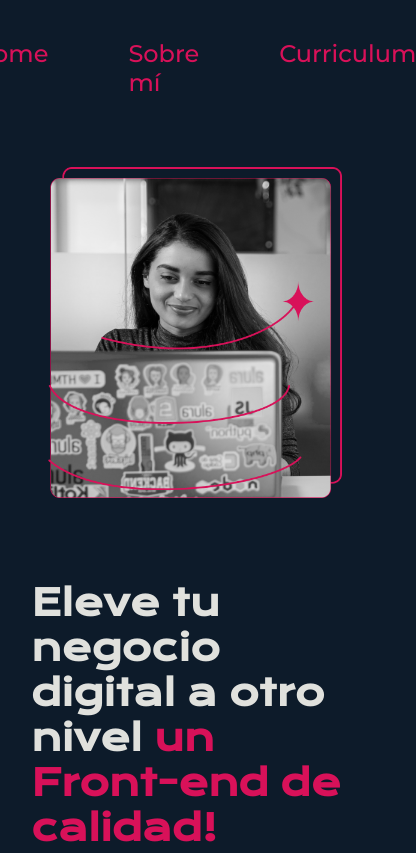
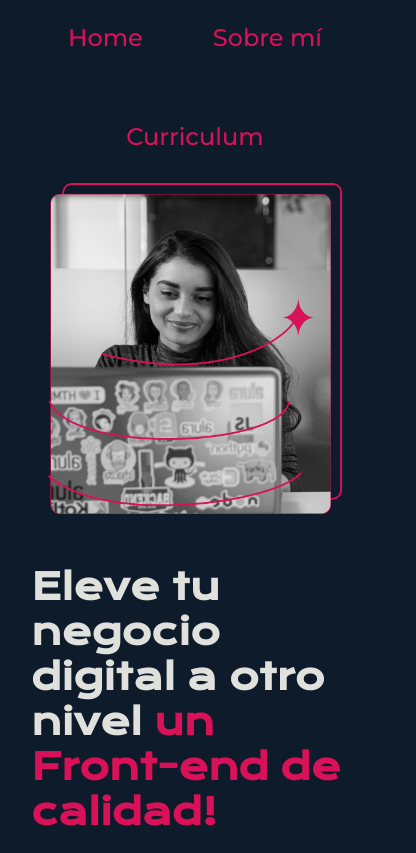
Before and after one commit to IrvingSD/Portafolio, a plain HTML site: page index.html in a window 390 px wide. Shown: the top 853 px of the page, 416 px wide, since content can reach past the window. Drawn offline with nearby package versions, Linux system fonts and the light colour scheme.

Commit message:
Ajuste tamaños

```diff
--- a/styles/style.css
+++ b/styles/style.css
@@ -143,14 +143,18 @@ body{
 
 @media (max-width: 1200px){
     .header{
-        padding: 10%;
+        padding: 6% 6% 0% 6%;
     }
     .header_menu{
         justify-content: center;
+        flex-wrap: wrap;
+        gap: 70px;
     }
+
     .presentacion{
         flex-direction: column-reverse;
         padding: 8%;
+        gap: 50px;
     }
     .pres-contenido{
         width: auto;
@@ -160,6 +164,7 @@ body{
         max-width: 100%;
         height: auto;
         object-fit: contain;
+        margin-top: 0;
 
     }
 }
```
